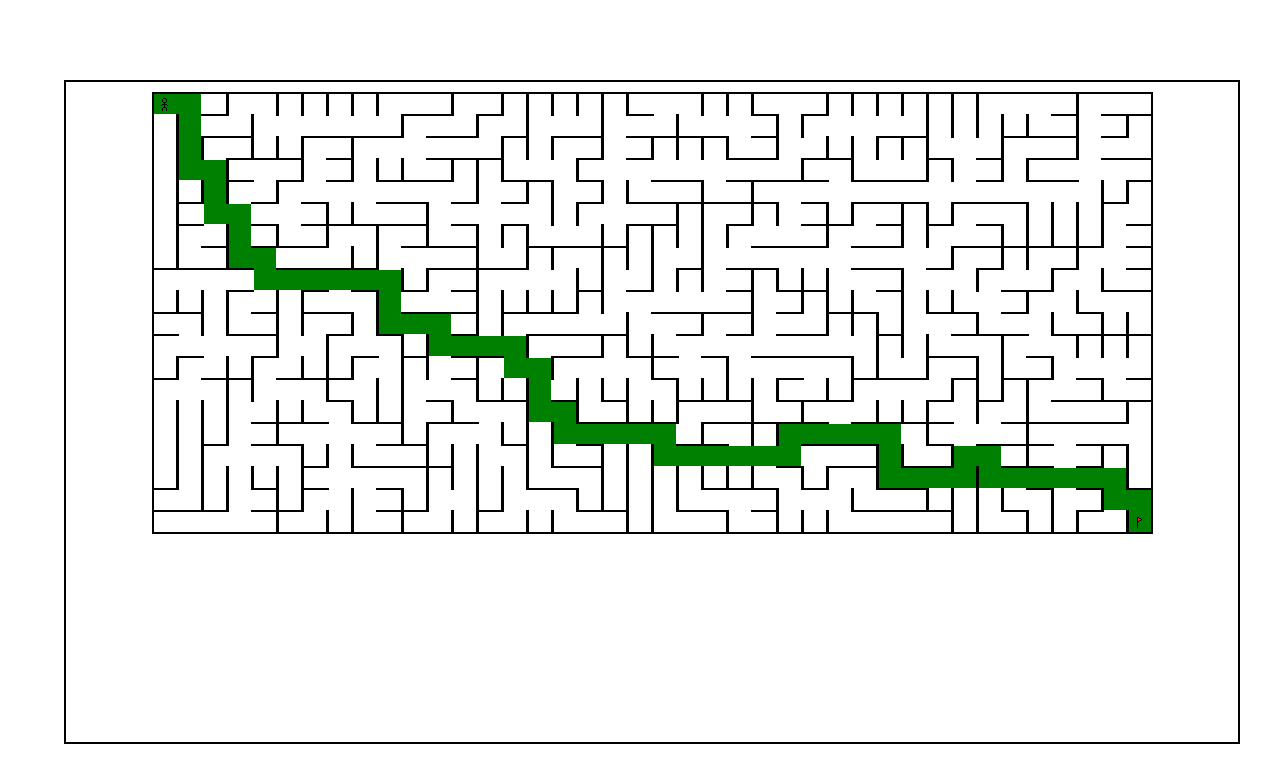
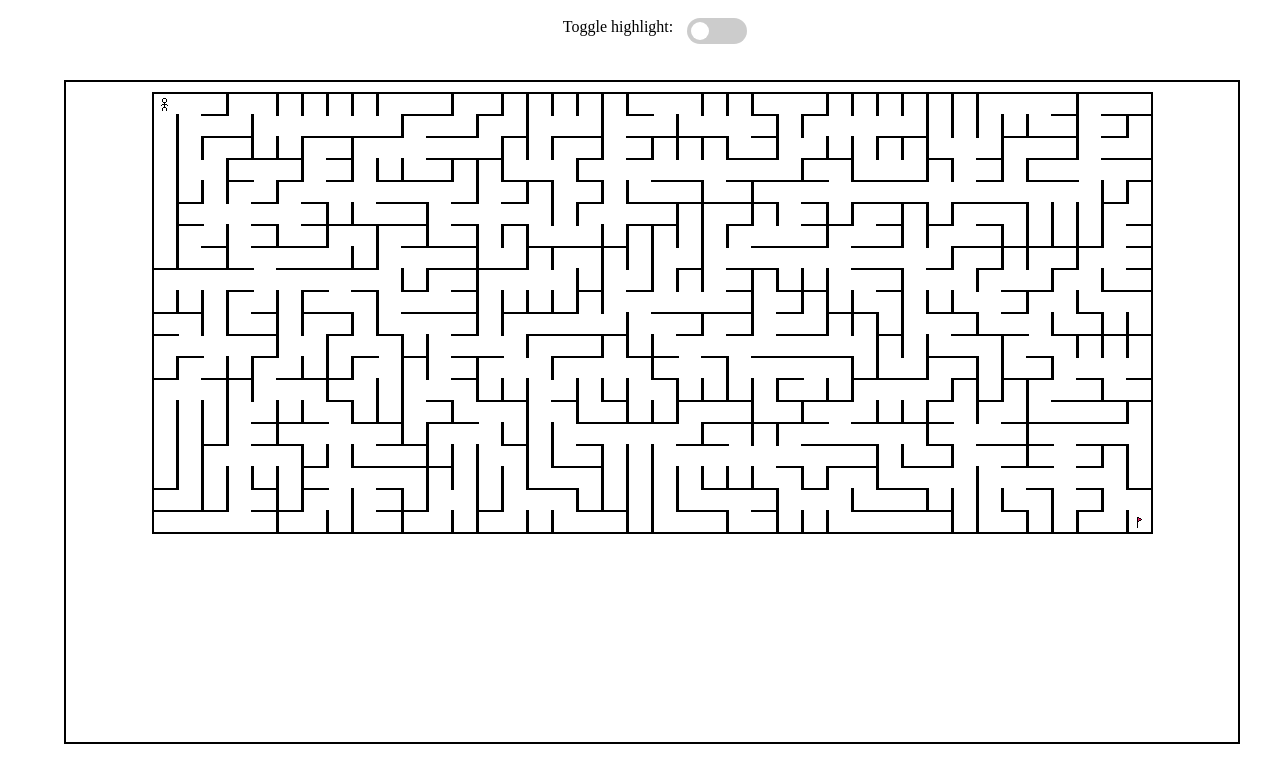
Before and after one commit to weiseng18/maze, a plain HTML site: page index.html in a window 1280 px wide. Drawn offline with Linux system fonts and the light colour scheme.

Commit message:
added toggle for path highlighting

```diff
--- a/index.html
+++ b/index.html
@@ -6,6 +6,13 @@
 		<link rel="stylesheet" type="text/css" href="interface.css">
 	</head>
 	<body>
+		<div id="highlightToggle">
+			<span>Toggle highlight:</span>
+			<label id="switch">
+				<input type="checkbox">
+				<span class="slider round"></span>
+			</label>
+		</div>
 		<div id="mazeArea"></div>
 		<script src="js/helper.js"></script>
 		<script src="js/ufds.js"></script>
--- a/interface.css
+++ b/interface.css
@@ -7,3 +7,78 @@
 	width: 90%;
 	padding: 10px;
 }
+
+#highlightToggle {
+	position: absolute;
+	width: 250px;
+	left: calc(50% - 125px);
+	text-align: center;
+	padding: 10px;
+}
+
+#highlightToggle span {
+	padding: 10px;
+}
+
+ /* The switch - the box around the slider */
+#switch {
+	position: relative;
+	display: inline-block;
+	width: 60px;
+	height: 26px;
+}
+
+/* Hide default HTML checkbox */
+#switch input {
+	opacity: 0;
+	width: 0;
+	height: 0;
+}
+
+/* The slider */
+.slider {
+	position: absolute;
+	cursor: pointer;
+	top: 0;
+	left: 0;
+	right: 0;
+	bottom: 0;
+	background-color: #ccc;
+	-webkit-transition: .4s;
+	transition: .4s;
+}
+
+.slider:before {
+	position: absolute;
+	content: "";
+	height: 18px;
+	width: 18px;
+	left: 4px;
+	bottom: 4px;
+	background-color: white;
+	-webkit-transition: .4s;
+	transition: .4s;
+}
+
+input:checked + .slider {
+	background-color: #2196F3;
+}
+
+input:focus + .slider {
+	box-shadow: 0 0 1px #2196F3;
+}
+
+input:checked + .slider:before {
+	-webkit-transform: translateX(34px);
+	-ms-transform: translateX(34px);
+	transform: translateX(34px);
+}
+
+/* Rounded sliders */
+.slider.round {
+	border-radius: 34px;
+}
+
+.slider.round:before {
+	border-radius: 50%;
+}
--- a/js/main.js
+++ b/js/main.js
@@ -265,6 +265,9 @@ function PathHighlight(maze) {
 
 	this.pathFound = false;
 	this.parents = init2D(maze.height, maze.width, 0);
+
+	// state of highlight in the HTML
+	this.isHighlighted = false;
 }
 
 PathHighlight.prototype.DFS = function(x, y) {
@@ -313,12 +316,26 @@ PathHighlight.prototype.DFS = function(x, y) {
 	}
 }
 
+// wrapper function, node is the end element
+PathHighlight.prototype.highlight = function() {
+	console.log("highlight wrapper");
+	if (this.isHighlighted) {
+		this.highlightRecurse(pathing.goal, null, "white");
+		this.isHighlighted = false;
+	}
+	else {
+		this.highlightRecurse(pathing.goal, null, "green");
+		this.isHighlighted = true;
+	}
+}
+
 // recursive function that highlights based on parent in DFS
 // first call child should be null
-PathHighlight.prototype.highlight = function(node, child) {
+PathHighlight.prototype.highlightRecurse = function(node, child, color) {
+	console.log("highlight recurse", color);
 	// highlight cell
 	var cell = getCell("display", 2*node.x, 2*node.y);
-	cell.style.backgroundColor = "green";
+	cell.style.backgroundColor = color;
 	// check if wall is to be highlighted
 	if (child != null) {
 		// diff stores how to get from child to parent, so to get the walls it is reversed of the deltas.
@@ -335,12 +352,12 @@ PathHighlight.prototype.highlight = function(node, child) {
 		else if (comparePoints(diff, this.deltas[3]))
 			wallCell = getCell("display", 2*node.x, 2*node.y+1);
 
-		wallCell.style.backgroundColor = "green";
+		wallCell.style.backgroundColor = color;
 	}
 
 	if (!(node.x == this.start.x && node.y == this.start.y)) {
 		var parent = this.parents[node.x][node.y];
-		this.highlight(parent, node);
+		this.highlightRecurse(parent, node, color);
 	}
 }
 
@@ -353,7 +370,10 @@ function checkKeypress(e) {
 		player.move(e.key);
 }
 
+// ------
 // global variables
+// ------
+
 var player, maze, display;
 
 window.onload = function() {
@@ -368,7 +388,7 @@ window.onload = function() {
 	display.buildWalls();
 	display.loadEndImage();
 
-	// display player after loading environment mazey
+	// display player after loading environment maze
 	player.draw(maze.start, maze.start);
 
 	// start keypress listener
@@ -378,5 +398,7 @@ window.onload = function() {
 	pathing = new PathHighlight(maze);
 	// pathing.start == maze.start but purpose is to separate dependencies
 	pathing.DFS(pathing.start.x, pathing.start.y);
-	pathing.highlight(pathing.goal, null);
+
+	// event listener on slider (css tricks used so I don't think there is a simpler way to get the state of the HTML element)
+	get("switch").children[1].addEventListener("click", function(){pathing.highlight();});
 };
```
